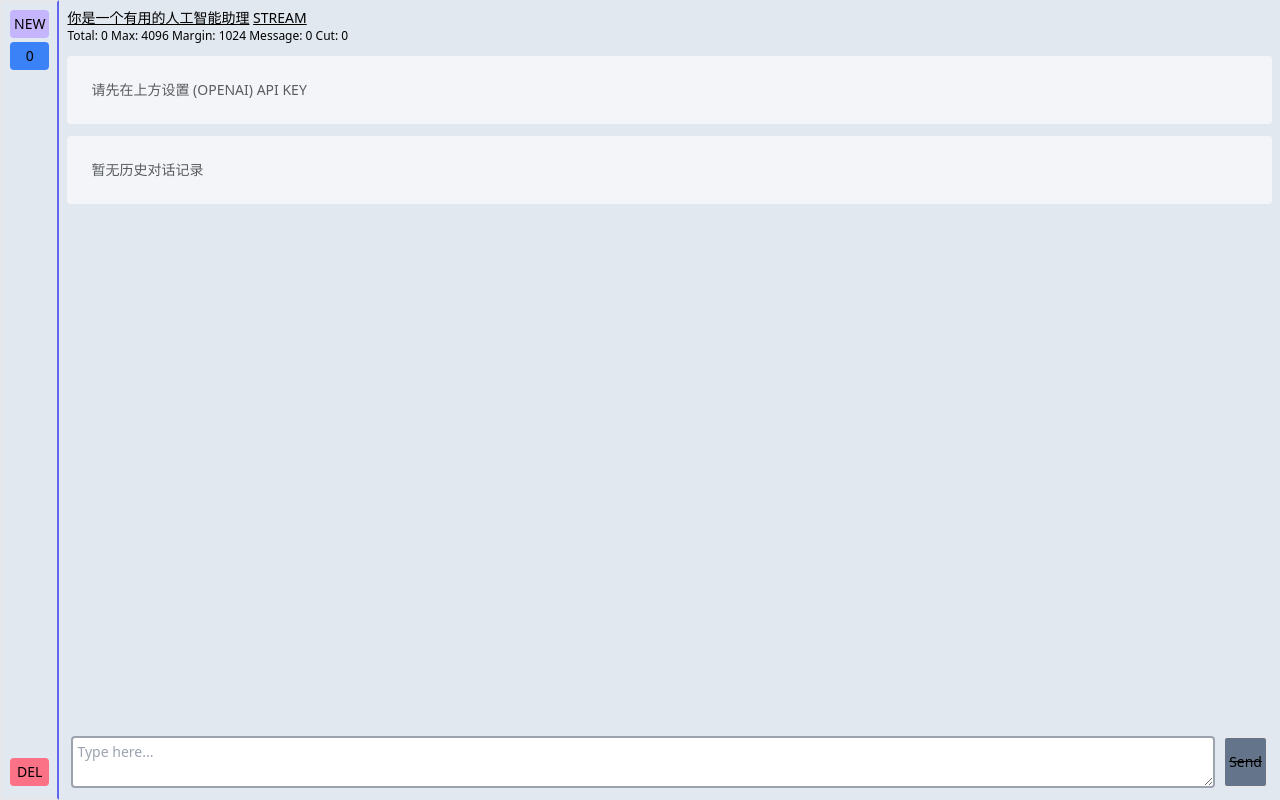
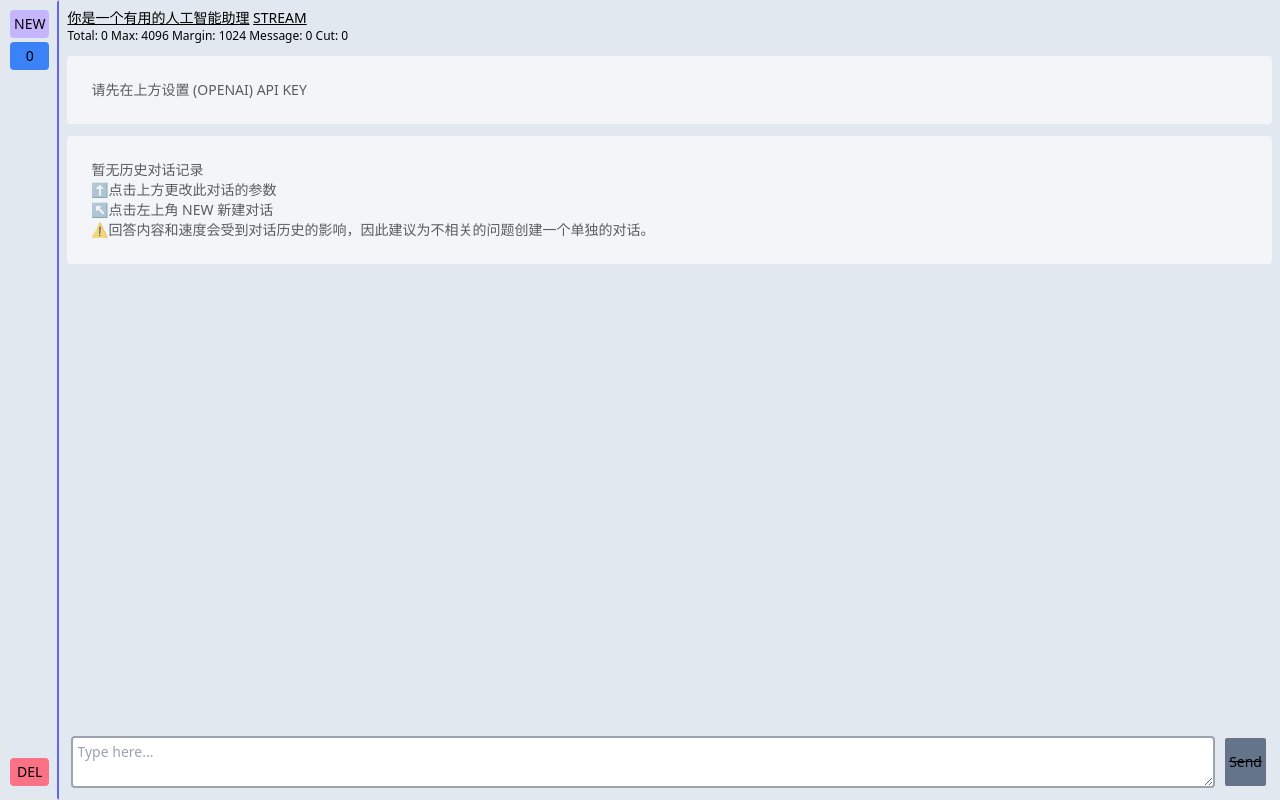
Before and after one commit to heimoshuiyu/chatgpt-api-web, a Preact app: page / in a window 1280 px wide. Built offline with nearby package versions, Linux system fonts and the light colour scheme.

Commit message:
更好的提示

```diff
--- a/src/chatbox.tsx
+++ b/src/chatbox.tsx
@@ -190,6 +190,12 @@ export default function ChatBOX(props: {
         {chatStore.history.length === 0 && (
           <p className="opacity-60 p-6 rounded bg-white my-3 text-left dark:text-black">
             暂无历史对话记录
+            <br />
+            ⬆点击上方更改此对话的参数
+            <br />
+            ↖点击左上角 NEW 新建对话
+            <br />
+            ⚠回答内容和速度会受到对话历史的影响，因此建议为不相关的问题创建一个单独的对话。
           </p>
         )}
         {chatStore.history.map((_, messageIndex) => (
```
